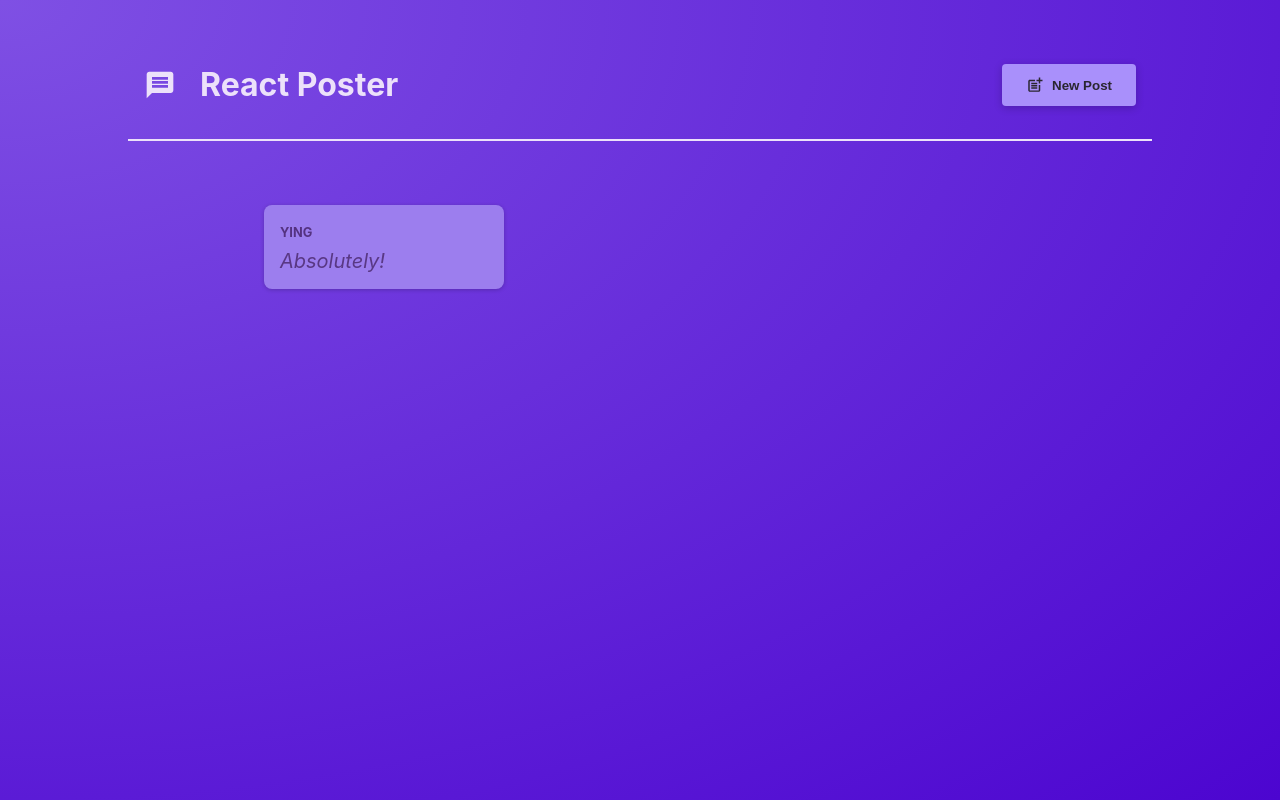
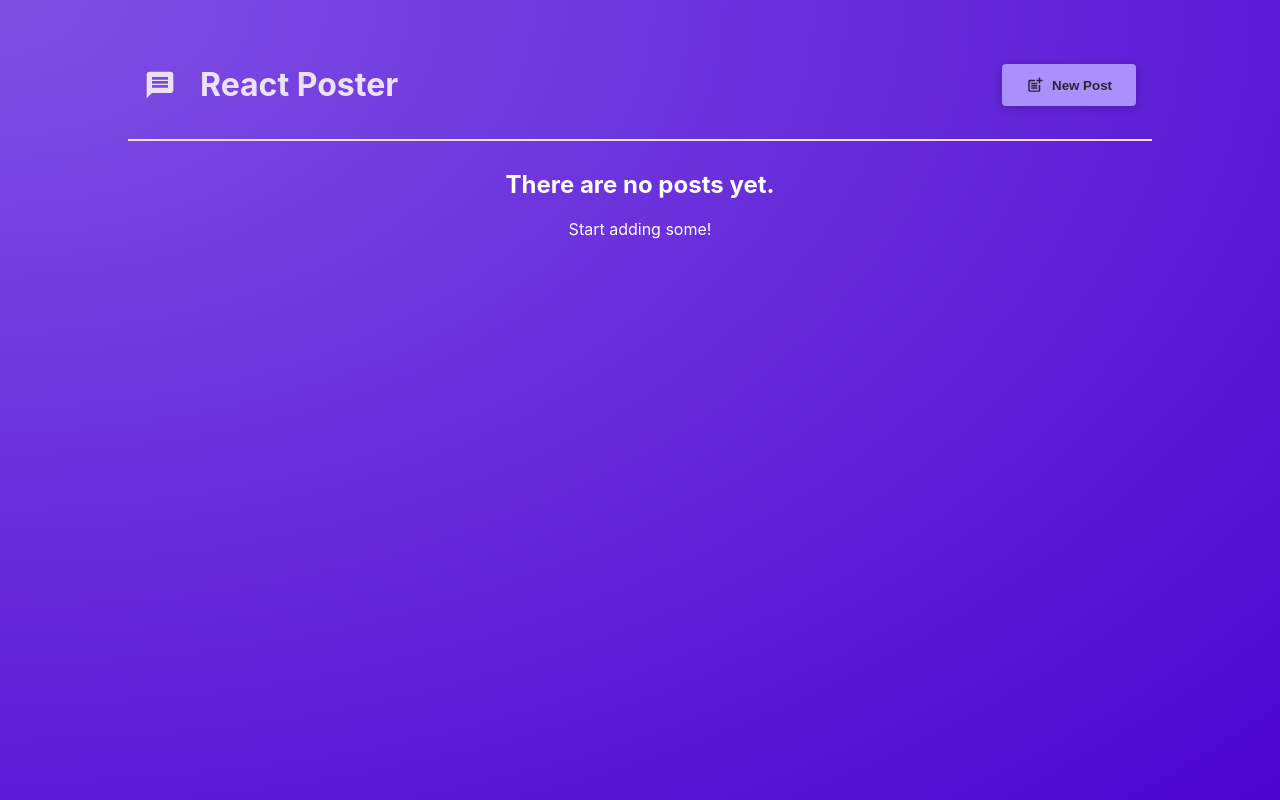
Before and after one commit to zzzhang12/React-Poster-Demo, a React (Vite) app: page / in a window 1280 px wide. Built offline with nearby package versions, Linux system fonts and the light colour scheme.

Commit message:
feat: output a list of post as form is submitted

```diff
--- a/src/components/NewPost.jsx
+++ b/src/components/NewPost.jsx
@@ -1,7 +1,7 @@
 import { useState } from 'react';
 import classes from './NewPost.module.css';
 
-function NewPost({onCancel}) {
+function NewPost({onCancel, onAddPost}) {
   const [enteredBody, setEnteredBody] = useState('');
   const [enteredAuthor, setEnteredAuthor] = useState('');
 
@@ -19,6 +19,7 @@
       body: enteredBody,
       author: enteredAuthor
     };
+    onAddPost(postData);
     onCancel();
   }
 
--- a/src/components/PostsList.jsx
+++ b/src/components/PostsList.jsx
@@ -1,22 +1,36 @@
+import { useState } from 'react';
 import Post from './Post.jsx'
 import classes from './PostsList.module.css'
 import NewPost from './NewPost.jsx';
 import Modal from './Modal.jsx';
 
 function PostsList({isPosting, onStopPosting}){
+  const [posts, setPosts] = useState([])
+
+function addPostHandler(postData){
+  setPosts((existingData)=>[postData, ...posts]);
+}
 
   return(
     <>
       {isPosting ? (<Modal onClose={onStopPosting}>
       <NewPost
         onCancel={onStopPosting}
+        onAddPost={addPostHandler}
       />
       </Modal>) : false
       }
-
-      <ul className={classes.posts}>
-        <Post author="Ying" body="Absolutely!"/>
-      </ul>
+      {posts.length > 0 && (
+        <ul className={classes.posts}>
+          {posts.map((post)=> (<Post key={post.body} author={post.author} body={post.body} />))}
+        </ul>
+      )}
+      {posts.length === 0 && (
+        <div style= {{ textAlign: 'center', color: 'white'}}>
+          <h2>There are no posts yet.</h2>
+          <p>Start adding some!</p>
+        </div>
+      )}
     </>
   )
 };
```
